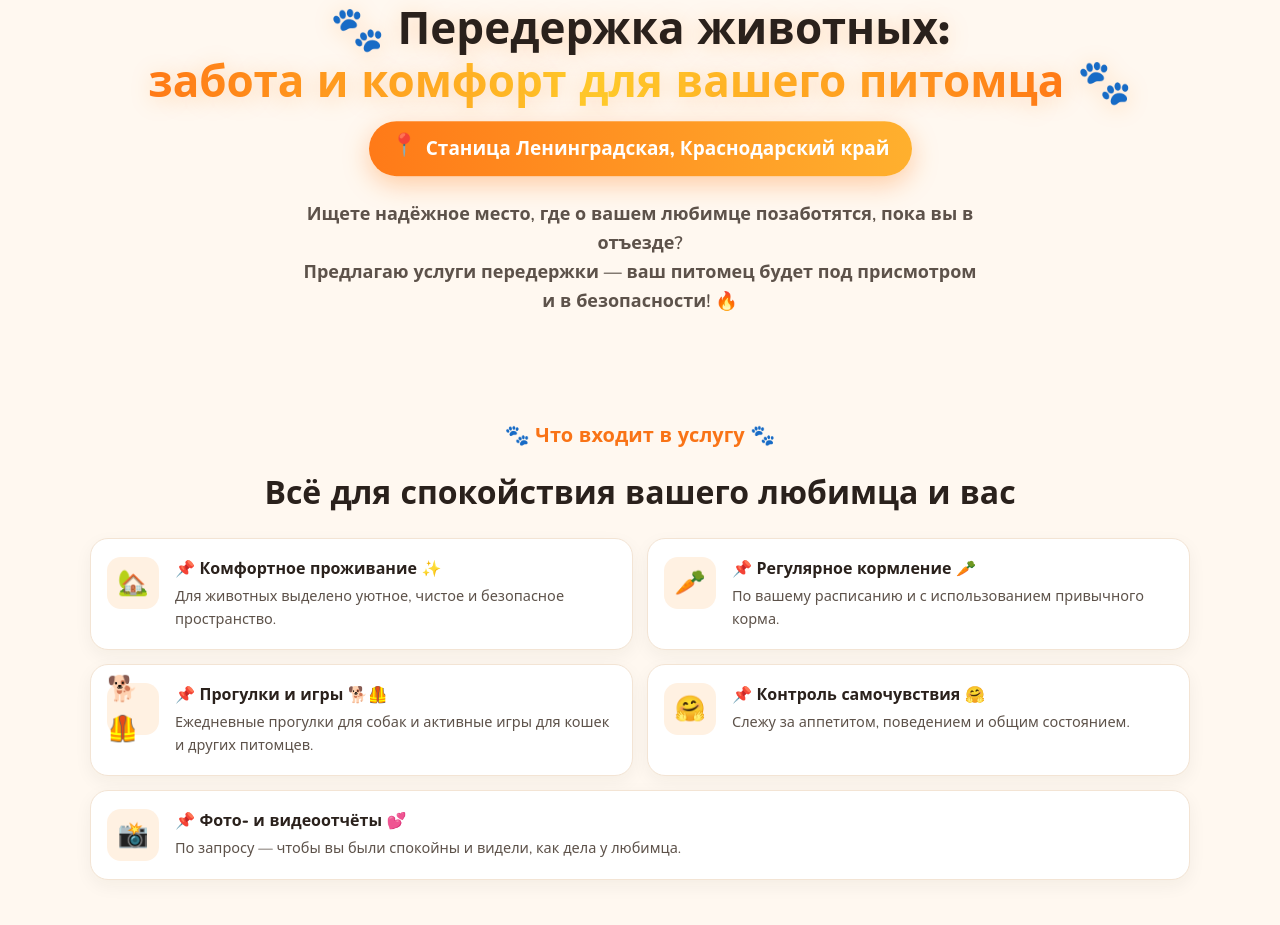
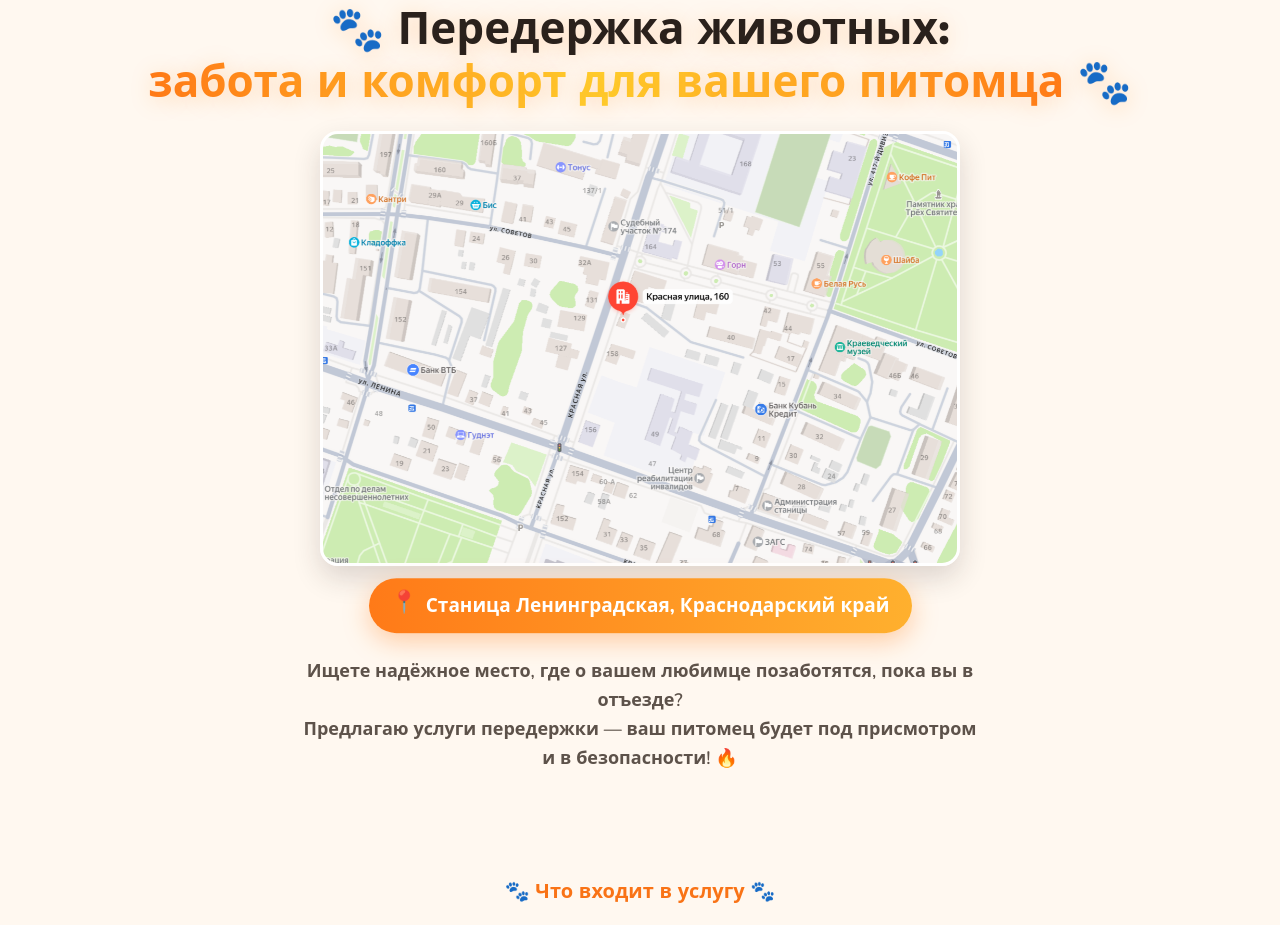
Before and after one commit to kirillobrazcov1992-ctrl/pet-hotel, a website: page index.html in a window 1280 px wide. Shown: the part 1180-2105 px from the top of the page. Drawn offline with nearby package versions, Linux system fonts and the light colour scheme.

Commit message:
Главная: карта с расположением под заголовком

```diff
--- a/index.html
+++ b/index.html
@@ -101,6 +101,7 @@
   @keyframes locFloat{0%,100%{transform:translateY(0)}50%{transform:translateY(-6px)}}
   @keyframes locBounce{0%,100%{transform:translateY(0)}50%{transform:translateY(-3px)}}
   .lead{color:var(--soft);max-width:680px;margin:18px auto 0;font-size:clamp(15px,3.2vw,18px);font-weight:600}
+  .map-img{width:100%;max-width:640px;margin:22px auto 0;border-radius:18px;border:3px solid #fff;box-shadow:0 12px 28px rgba(42,33,28,.16);display:block}
 
   h2{font-size:clamp(22px,4vw,32px);font-weight:900;text-align:center;line-height:1.15}
   .serv-tag{display:flex;align-items:center;justify-content:center;gap:10px;font-weight:900;font-size:clamp(16px,3.5vw,20px);color:var(--orange);margin-bottom:24px}
@@ -257,6 +258,7 @@
   <section class="intro">
     <div class="wrap rev">
       <h1>🐾 Передержка животных:<br><span class="grad">забота и комфорт для вашего питомца</span> 🐾</h1>
+      <img class="map-img" src="img/map.png" alt="Как нас найти — станица Ленинградская, Краснодарский край" loading="lazy">
       <div class="loc"><span class="loc-pin">📍</span> Станица Ленинградская, Краснодарский край</div>
       <p class="lead">Ищете надёжное место, где о вашем любимце позаботятся, пока вы в отъезде?<br>Предлагаю услуги передержки — ваш питомец будет под присмотром и в безопасности! 🔥</p>
     </div>
```
Also changed, not shown: img/map.png (added).
